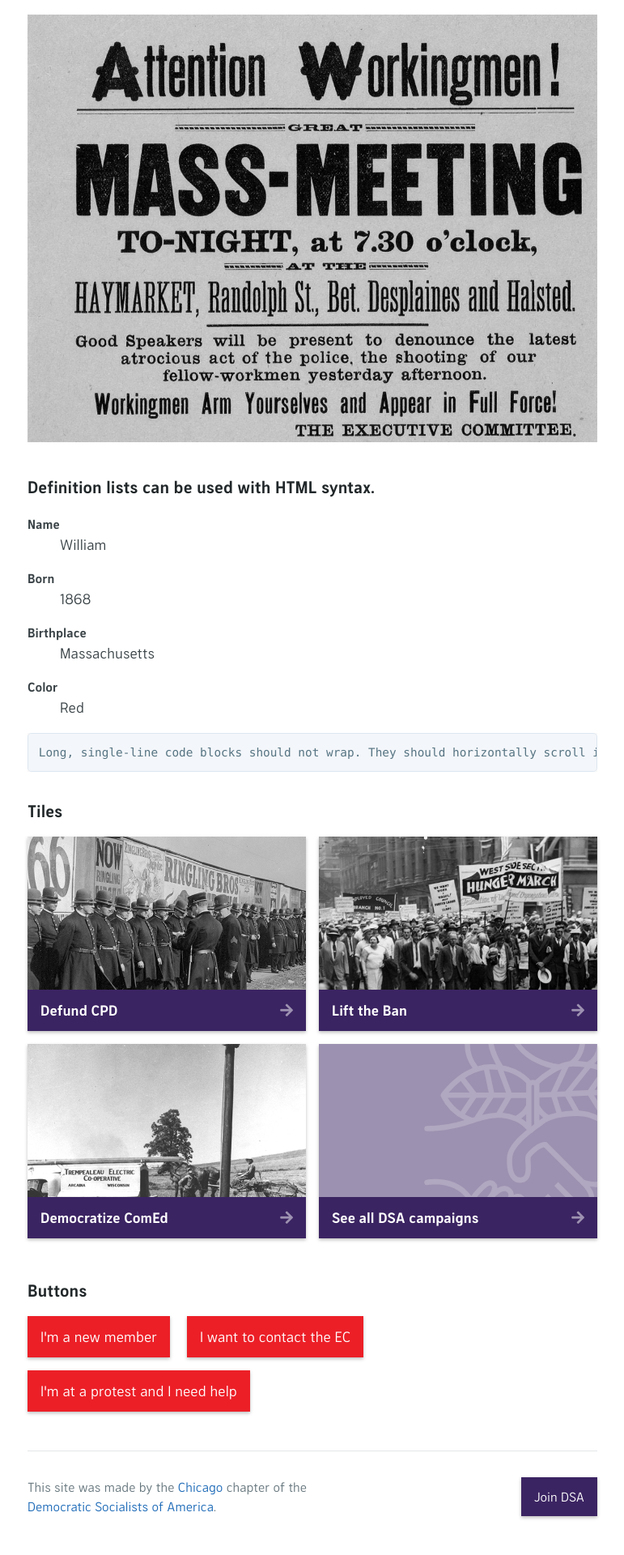
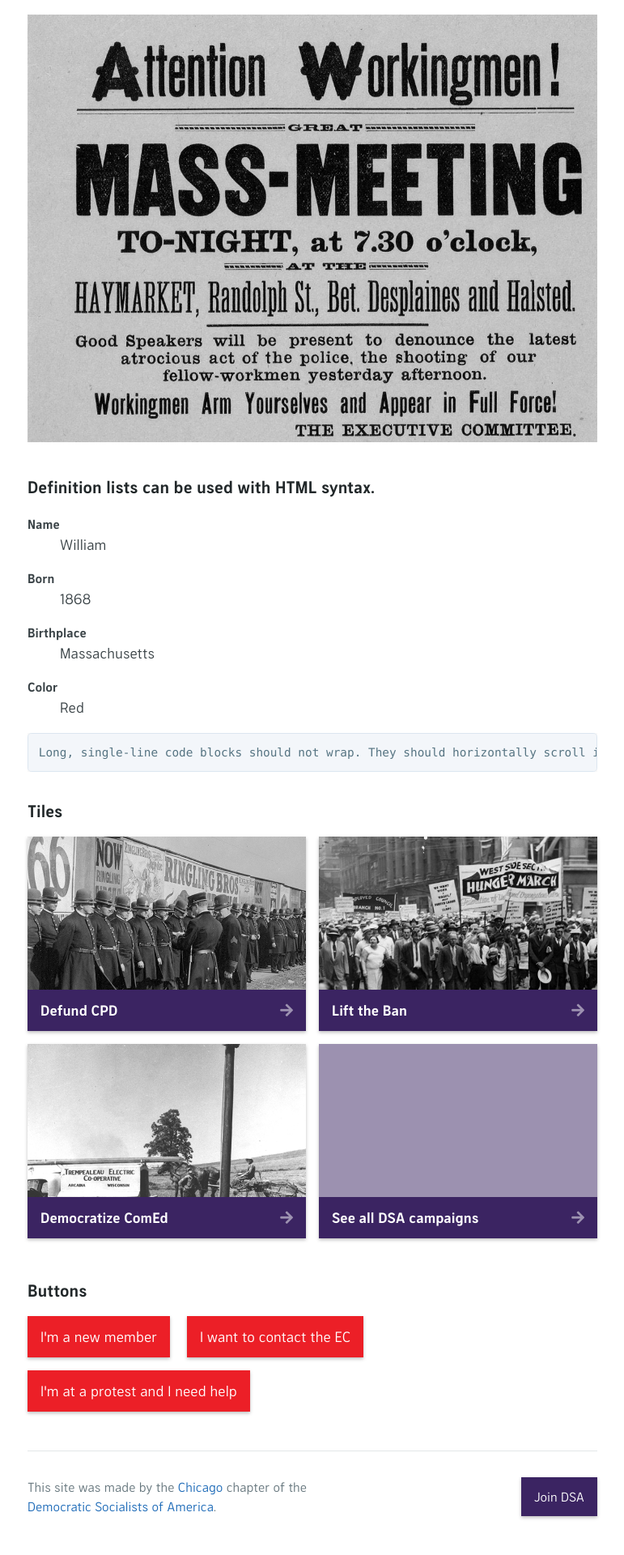
Before and after one commit to ChicagoDSA/haymarket, a Jekyll site: the page built from index.md, in a window 1280 px wide. Shown: the part 3200-5120 px from the top of the page at 81% size, without its empty margins (254-1025 px from the left). Built offline with Jekyll 4.4.1, drawn with Linux system fonts in a browser that asks for light colours; nearby versions of some CDN libraries; some web fonts are replaced; library files that are not in the unit come from our copies.

Commit message:
removed background logo from tile

```diff
--- a/_includes/tile.html
+++ b/_includes/tile.html
@@ -12,11 +12,7 @@
 		</a>
 	{% else %}
 		<a class="tile" href="{{ include.link }}">
-			<div class="background">
-				<div class="background-logo">
-					{% include DSA-logo.html %}
-				</div>
-			</div>
+			<div class="background"></div>
 			<div class="overlay"></div>
 			<div class="title">
 				<h4>{{ include.title }}
--- a/_sass/jekyll-theme-haymarket.scss
+++ b/_sass/jekyll-theme-haymarket.scss
@@ -87,21 +87,6 @@ a {
 	margin-right: 1rem;
 	margin-bottom: 1rem;
 	background-color: $dsa-red;
-}
-
-.background-logo img {
-	position: absolute;
-	opacity: .2;
-
-	/* IE fixes */
-	zoom: 1;
-	filter: alpha(opacity=20);
-
-	pointer-events: none;
-
-	@include print {
-		display: none;
-	}
 }
 
 .page-header {
@@ -269,6 +254,15 @@ a {
 	}
 
 	.background-logo img {
+		position: absolute;
+		opacity: .2;
+
+		/* IE fixes */
+		zoom: 1;
+		filter: alpha(opacity=20);
+
+		pointer-events: none;
+
 		@include large {
 			top: -16rem;
 			right: -20rem;
@@ -288,6 +282,10 @@ a {
 			right: -18rem;
 			width: 40rem;
 			height: 40rem;
+		}
+
+		@include print {
+			display: none;
 		}
 	}
 }
@@ -409,13 +407,6 @@ a {
 			/* IE fixes */
 			zoom: 1;
 			filter: alpha(opacity=50);
-		}
-
-		.background-logo img {
-			top: -15rem;
-			right: -15rem;
-			max-width: 40rem;
-			height: 40rem;
 		}
 
 		.overlay {
```
